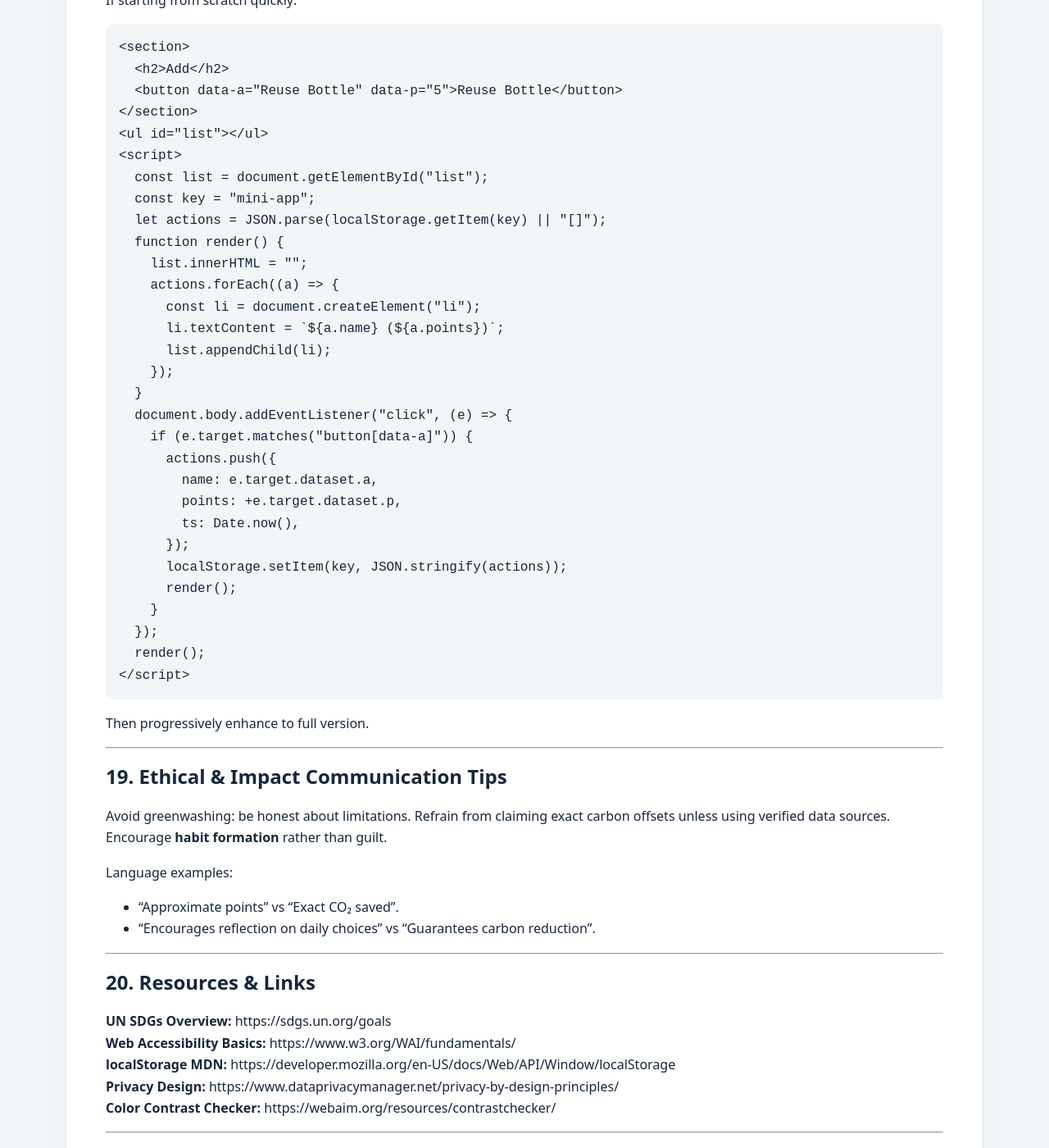
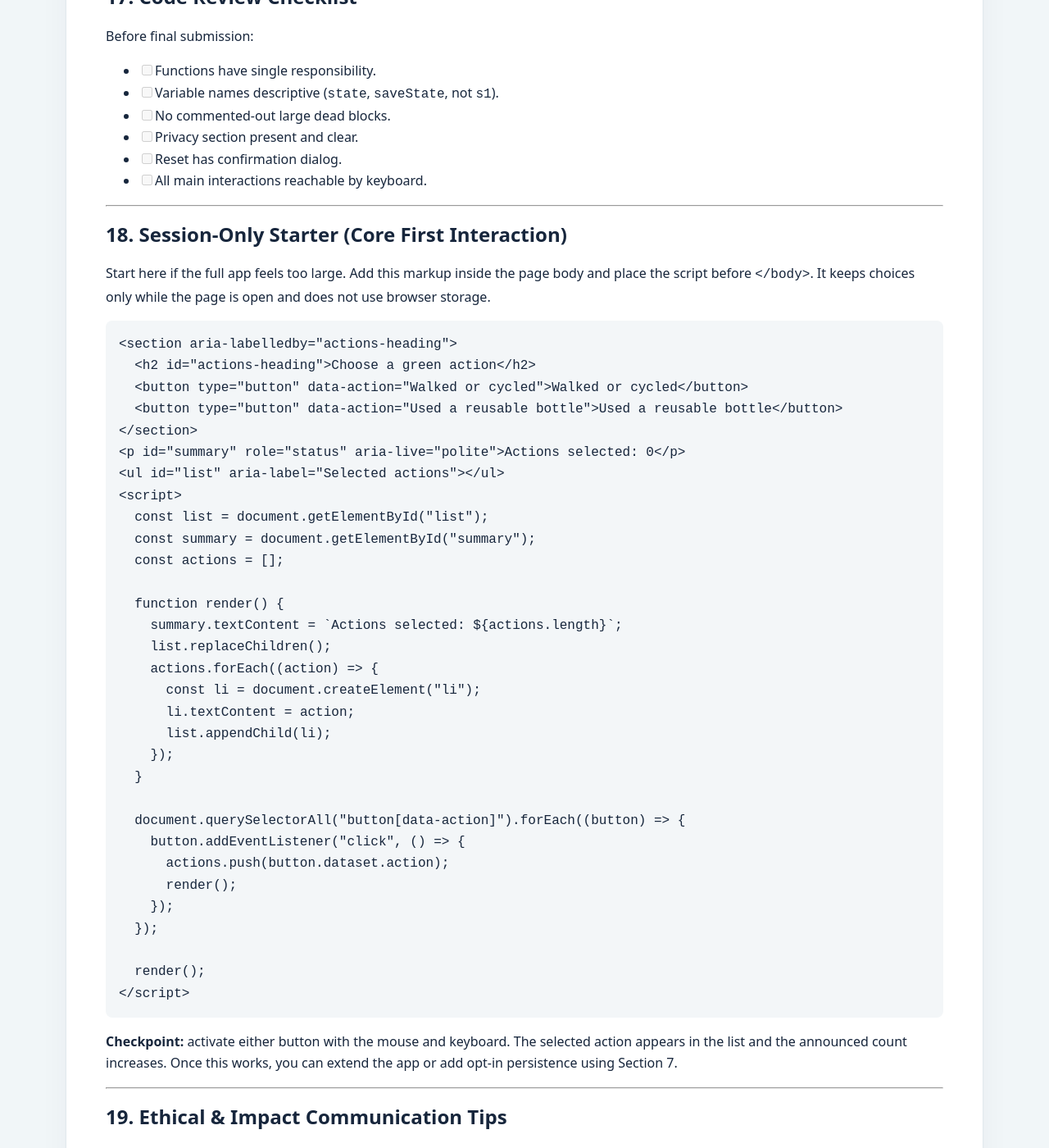
Before and after one commit to STEAM-C3T/dpk-learning-materials, a Jekyll site: the page built from modules/07-green-steam-challenge/units/7.1-green-mini-app/tutorial/unit-7.1-tutorial.md, in a window 1280 px wide and 1400 px high, scrolled down 17863 px. Shown: the whole window at 82% size. Built offline with Jekyll 4.4.1, drawn with Linux system fonts in a browser that asks for light colours; our own code applies the rules of GitHub Pages for plain Markdown files; some of the changed text lies outside the part shown.

Commit message:
Clarify core paths for advanced project tutorials

````diff
--- a/modules/07-green-steam-challenge/units/7.1-green-mini-app/tutorial/unit-7.1-tutorial.md
+++ b/modules/07-green-steam-challenge/units/7.1-green-mini-app/tutorial/unit-7.1-tutorial.md
@@ -17,6 +17,12 @@ In this unit you will design and implement a _small_, _impactful_ web applicatio
 3. Build a semantic, accessible interface using only HTML/CSS/JS.
 4. Optionally persist minimal state using `localStorage`; the core app must still work if storage is unavailable.
 5. Communicate impact honestly with simple metrics or narrative.
+
+### Start with this core route
+
+This tutorial contains several extension ideas. For the first working version, follow Sections 3–6 to choose a small user need, plan one screen, and create its accessible HTML. Then use Section 18's **session-only starter** to add one interaction and a visible result. Do not add browser storage yet. **Checkpoint:** a classmate can use the core interaction, see the result, and explain that choices last only for the current session.
+
+After the core works, use Sections 8–11 to review privacy, accessibility, impact claims, and testing. Saving choices with `localStorage` is optional; if you add it, follow the opt-in and reset guidance in Section 7. Treat the remaining enhancements as optional.
 
 ---
 
@@ -337,7 +343,9 @@ Add a visually-hidden class if needed:
 
 ---
 
-## 7. JavaScript: State Model & Persistence (app.js)
+## 7. JavaScript: State Model & Optional Persistence (app.js)
+
+Build and test in-session state and rendering before adding any storage. The `localStorage` examples below are optional extensions; skip the storage key, loading/saving code, and storage event handler for the core activity. The session-only starter in Section 18 shows the minimum interaction without storage.
 
 Design a minimal state shape:
 
@@ -709,44 +717,45 @@ Before final submission:
 
 ---
 
-## 18. Minimal Index Variant (Optional Start)
+## 18. Session-Only Starter (Core First Interaction)
 
-If starting from scratch quickly:
+Start here if the full app feels too large. Add this markup inside the page body and place the script before `</body>`. It keeps choices only while the page is open and does not use browser storage.
 
 ```html
-<section>
-  <h2>Add</h2>
-  <button data-a="Reuse Bottle" data-p="5">Reuse Bottle</button>
+<section aria-labelledby="actions-heading">
+  <h2 id="actions-heading">Choose a green action</h2>
+  <button type="button" data-action="Walked or cycled">Walked or cycled</button>
+  <button type="button" data-action="Used a reusable bottle">Used a reusable bottle</button>
 </section>
-<ul id="list"></ul>
+<p id="summary" role="status" aria-live="polite">Actions selected: 0</p>
+<ul id="list" aria-label="Selected actions"></ul>
 <script>
   const list = document.getElementById("list");
-  const key = "mini-app";
-  let actions = JSON.parse(localStorage.getItem(key) || "[]");
+  const summary = document.getElementById("summary");
+  const actions = [];
+
   function render() {
-    list.innerHTML = "";
-    actions.forEach((a) => {
+    summary.textContent = `Actions selected: ${actions.length}`;
+    list.replaceChildren();
+    actions.forEach((action) => {
       const li = document.createElement("li");
-      li.textContent = `${a.name} (${a.points})`;
+      li.textContent = action;
       list.appendChild(li);
     });
   }
-  document.body.addEventListener("click", (e) => {
-    if (e.target.matches("button[data-a]")) {
-      actions.push({
-        name: e.target.dataset.a,
-        points: +e.target.dataset.p,
-        ts: Date.now(),
-      });
-      localStorage.setItem(key, JSON.stringify(actions));
+
+  document.querySelectorAll("button[data-action]").forEach((button) => {
+    button.addEventListener("click", () => {
+      actions.push(button.dataset.action);
       render();
-    }
+    });
   });
+
   render();
 </script>
 ```
 
-Then progressively enhance to full version.
+**Checkpoint:** activate either button with the mouse and keyboard. The selected action appears in the list and the announced count increases. Once this works, you can extend the app or add opt-in persistence using Section 7.
 
 ---
 
````
Also changed, not shown: modules/05-data-visualization/units/5.1-canvas-basics/tutorial/unit-5.1-tutorial.md (+8 -2 lines), modules/06-creative-web-projects/units/6.1-generative-art/tutorial/unit-6.1-tutorial.md (+6 -0 lines).
